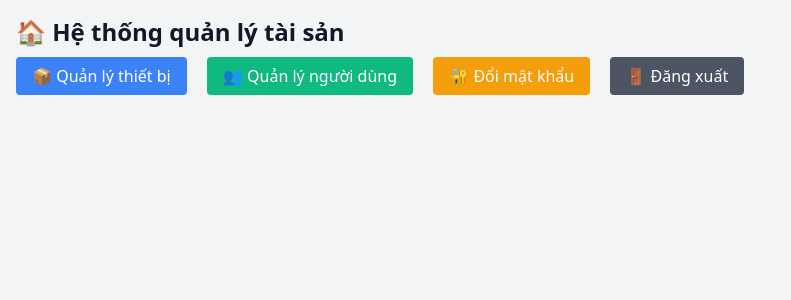
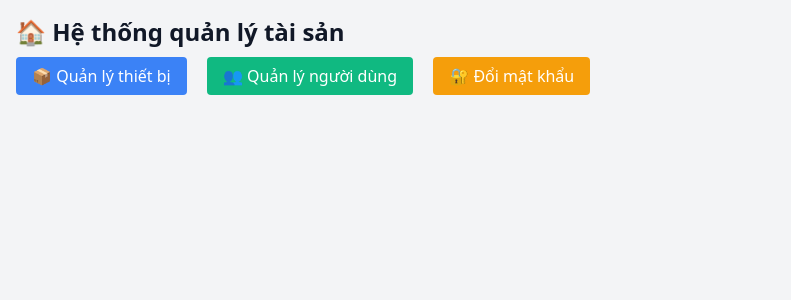
Before and after one commit to LeHungBOS/asset_rental_ui_final_full, a Python web app: template templates/index.html in a window 1280 px wide. Shown: the top 300 px of the page, without its empty margins (0-791 px from the left). Run offline with Jinja, Linux system fonts and the light colour scheme; the template is opened without the code that fills it, so the values that code supplies are empty.

Commit message:
Update index.html

```diff
--- a/templates/index.html
+++ b/templates/index.html
@@ -1,12 +1,11 @@
 {% extends "base.html" %}
 {% block title %}Trang chủ{% endblock %}
-
 {% block content %}
 <h1 class="text-2xl font-bold mb-4">🏠 Hệ thống quản lý tài sản</h1>
+
 <div class="space-x-4">
-  <a href="/assets" class="bg-blue-500 text-white px-4 py-2 rounded">📦 Quản lý thiết bị</a>
-  <a href="/users" class="bg-green-500 text-white px-4 py-2 rounded">👥 Quản lý người dùng</a>
-  <a href="/change-password" class="bg-yellow-500 text-white px-4 py-2 rounded">🔐 Đổi mật khẩu</a>
-  <a href="/logout" class="bg-gray-600 text-white px-4 py-2 rounded">🚪 Đăng xuất</a>
+    <a href="/assets" class="bg-blue-500 text-white px-4 py-2 rounded">📦 Quản lý thiết bị</a>
+    <a href="/users" class="bg-green-500 text-white px-4 py-2 rounded">👥 Quản lý người dùng</a>
+    <a href="/change-password" class="bg-yellow-500 text-white px-4 py-2 rounded">🔐 Đổi mật khẩu</a>
 </div>
 {% endblock %}
```
